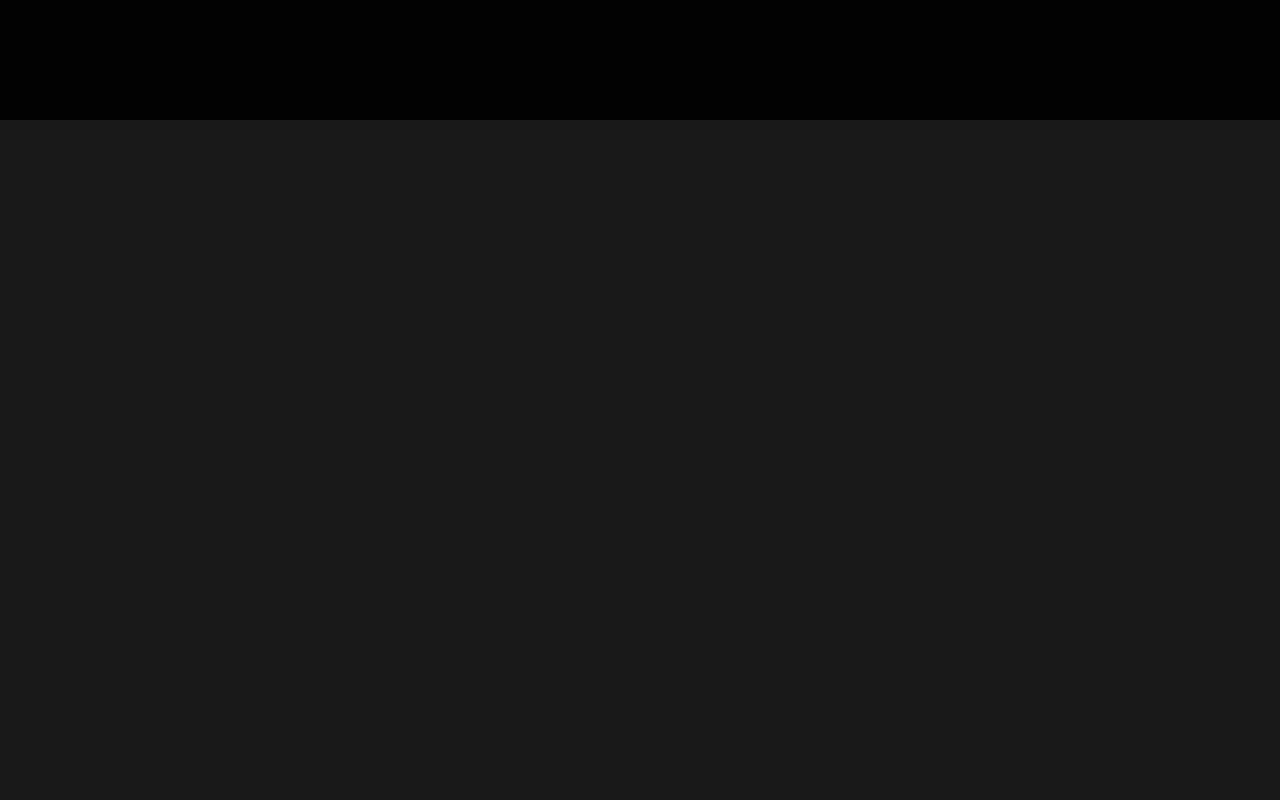
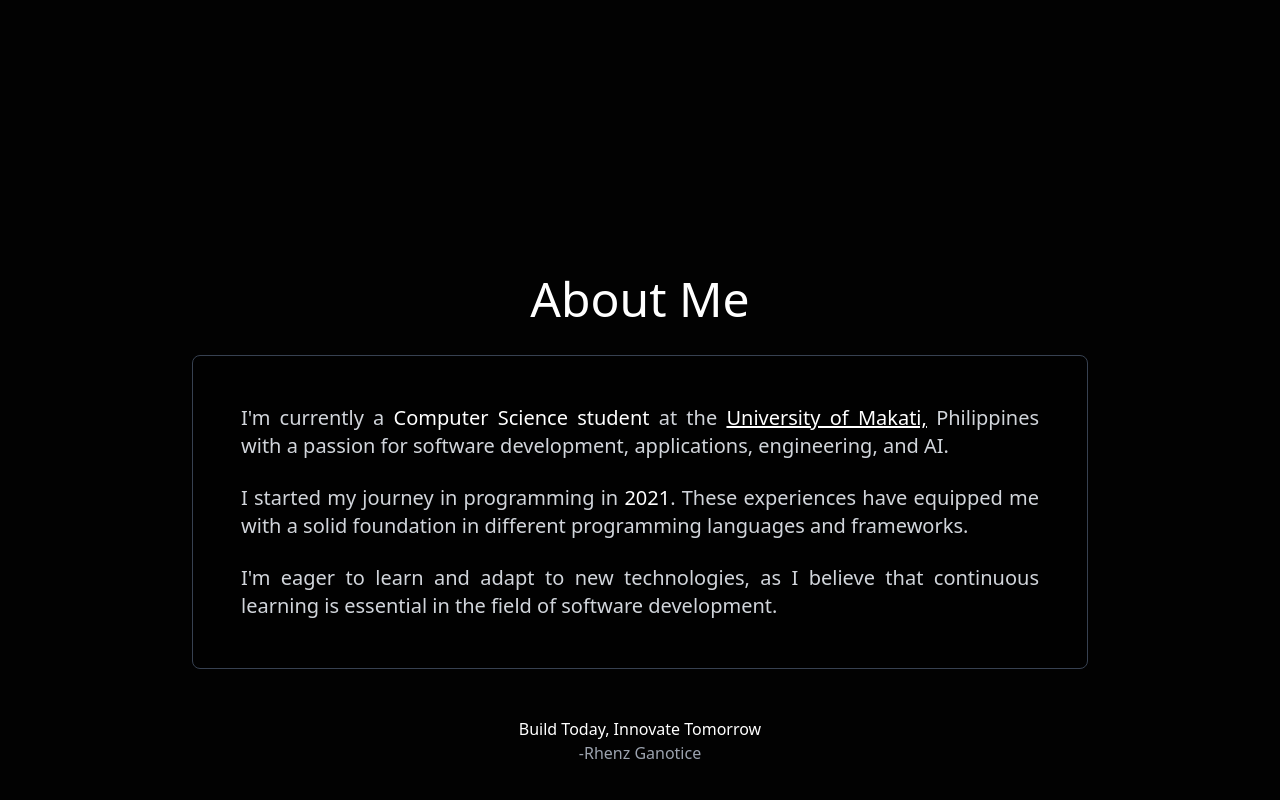
Before and after one commit to StDevRhenz/portfolio, a React (Create React App) app: page / in a window 1280 px wide. Shown: the part 680-1480 px from the top of the page. Before the commit the page ends 800 px from the top, so only its background shows below. Built offline with nearby package versions, Linux system fonts and the light colour scheme.

Commit message:
Added: About me

```diff
--- a/src/App.js
+++ b/src/App.js
@@ -23,13 +23,16 @@ function App() {
       <Home />
     </section>
 
-
-    {/* <section id='about'>
+    <section id='about'>
       <About />
     </section>
 
     <section id='certificates'>
       <Certificates />
+    </section>
+
+    {/* <section id='skills'>
+      <Skills />
     </section>
 
     <section id='projects'>
@@ -38,14 +41,12 @@ function App() {
 
     <section id='contact'>
       <Contact />
-    </section>
-
-    <section id='skills'>
-      <Skills />
-    </section>
+    </section> */}
 
 
-    */}
+
+
+
 
     </div>
   );
--- a/src/pages/about.jsx
+++ b/src/pages/about.jsx
@@ -1,8 +1,54 @@
+import React from 'react';
+import AboutPicture from '../assets/aboutPicture.png';
+
+
 function about() {
     return (
-        <div className="">
-            <h1 className="text-white text-4xl font-bold">About</h1>
-            <p className="text-white mt-4">This is the about page of the portfolio.</p>
+        <div className="min-h-screen flex items-center justify-center px-8" style={{backgroundColor: 'rgba(0, 0, 0, 0.9)'}}>
+            <div className="max-w-4xl mx-auto text-center">
+                <div className="text-white space-y-8">
+                    <h1 className="text-4xl lg:text-5xl font-light leading-tight">
+                        About <span className="font-medium">Me</span>
+                    </h1>
+
+                    <div className="bg-black bg-opacity-50 p-8 lg:p-12 rounded-lg border border-gray-700 justify-text-center">
+                        <div className="space-y-6 text-justify">
+                            <p className="text-lg lg:text-xl text-gray-300 leading-relaxed font-light">
+                                I'm currently a <span className="font-medium text-white">Computer Science student</span> at the{' '}
+                                <a
+                                    href="https://www.umak.edu.ph/"
+                                    target="_blank"
+                                    rel="noopener noreferrer"
+                                    className="text-white hover:text-gray-300 underline transition-colors duration-300"
+                                >
+                                    University of Makati,
+                                </a>{' '}
+                                Philippines with a passion for software development, applications, engineering, and AI.
+                            </p>
+
+                            <p className="text-lg lg:text-xl text-gray-300 leading-relaxed font-light">
+                                I started my journey in programming in <span className="font-medium text-white">2021</span>.
+                                These experiences have equipped me with a solid foundation in different programming
+                                languages and frameworks.
+                            </p>
+
+                            <p className="text-lg lg:text-xl text-gray-300 leading-relaxed font-light">
+                                I'm eager to learn and adapt to new technologies, as I believe that continuous
+                                learning is essential in the field of software development.
+                            </p>
+                        </div>
+                    </div>
+
+                    <div className="pt-4">
+                        <p>
+                            Build Today, Innovate Tomorrow
+                        </p>
+                        <p className='text-base text-gray-400 font-light'>
+                            -Rhenz Ganotice
+                        </p>
+                    </div>
+                </div>
+            </div>
         </div>
     );
 }
```
Also changed, not shown: src/assets/aboutPicture.png (added).
